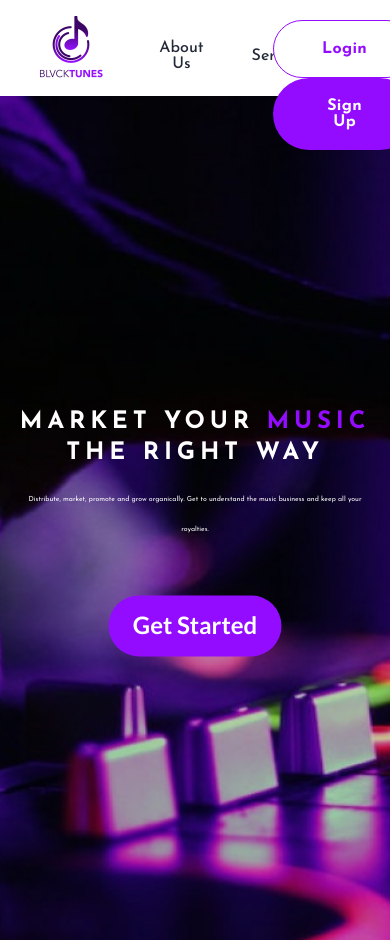
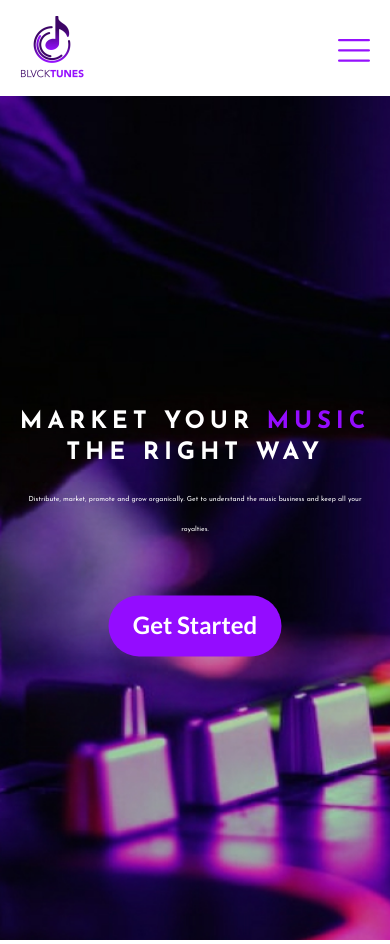
Before and after one commit to Daniel-Ope06/Blvcktunes-Web-App, an Angular app: page / in a window 390 px wide. Built offline with nearby package versions, Linux system fonts and the light colour scheme.

Commit message:
Adjust `navbar` for tablet and mobile

```diff
--- a/src/app/components/navbar/navbar.component.html
+++ b/src/app/components/navbar/navbar.component.html
@@ -3,7 +3,27 @@
         <img class="logo" src="assets/images/logo-with-name.jpg" aria-label="Logo">
     </a>
 
-    <div class="collapse navbar-collapse" [ngClass]="{ 'show': isNavbarOpen }">
+    <button class="navbar-toggler" type="button" aria-label="Hamburger Icon" (click)="toggleNavbar()">
+      <svg width="32" height="23" viewBox="0 0 32 23" fill="none" xmlns="http://www.w3.org/2000/svg" *ngIf="!isNavbarOpen">
+        <rect width="32" height="2.28571" rx="1.14286" fill="#9511FD"/>
+        <rect y="10.2857" width="32" height="2.28571" rx="1.14286" fill="#9511FD"/>
+        <rect y="20.5714" width="32" height="2.28571" rx="1.14286" fill="#9511FD"/>
+      </svg>
+
+      <svg width="32" height="32" viewBox="0 0 32 32" fill="none" xmlns="http://www.w3.org/2000/svg" *ngIf="isNavbarOpen">
+        <g clip-path="url(#clip0_30_75)">
+          <path d="M28.9144 1.60078L2.17293 28.3423C1.60489 28.9103 1.60489 29.8313 2.17293 30.3993C2.74096 30.9673 3.66193 30.9673 4.22997 30.3993L30.9715 3.65782C31.5395 3.08978 31.5395 2.16881 30.9715 1.60078C30.4034 1.03274 29.4825 1.03274 28.9144 1.60078Z" fill="#9511FD"/>
+          <path d="M30.9715 28.3422L4.23006 1.60072C3.66202 1.03269 2.74105 1.03269 2.17302 1.60072C1.60498 2.16876 1.60498 3.08973 2.17302 3.65776L28.9145 30.3993C29.4825 30.9673 30.4035 30.9673 30.9715 30.3993C31.5396 29.8312 31.5396 28.9103 30.9715 28.3422Z" fill="#9511FD"/>
+        </g>
+        <defs>
+          <clipPath id="clip0_30_75">
+            <rect width="32" height="32" fill="white"/>
+          </clipPath>
+        </defs>
+      </svg>
+    </button>
+
+    <div class="navbar-collapse" [ngClass]="{ 'open': isNavbarOpen }">
         <ul class="navbar-items">
           <li class="nav-item">
             <a class="nav-link" routerLink="/about-us">About Us</a>
--- a/src/app/components/navbar/navbar.component.scss
+++ b/src/app/components/navbar/navbar.component.scss
@@ -88,5 +88,97 @@ $brand-font-2: 'Lato', sans-serif;
         }
     }
 
+    .navbar-toggler{
+        background: transparent;
+        border: none;
+        position: absolute;
+        top: 40%;
+        left: 80%;
 
+    }
 }
+
+.navbar-toggler{
+    display: none;
+}
+
+// for 1024px laptop screens
+@media screen and (max-width: 1024px){
+    .navbar{
+        .navbar-btns{
+            .nav-btn{
+                padding: 20px 34px;
+            }
+        }
+    }
+}
+
+// for tablet screens
+@media screen and (max-width: 768px){
+    .navbar{
+        .logo{
+            left: 5%;
+        }
+
+        .navbar-toggler{
+            display: flex;
+            left: 90%;
+        }
+
+        .navbar-collapse{
+            position: fixed;
+            top: 96px;
+            right: -100%;
+            transition: right 0.3s ease-out;
+
+            width: 80%;
+            height: 100%;
+            background-color: $brand-white;
+            border-top: solid 2px $brand-purple;
+
+            &.open {
+                right: 0;
+            }
+
+            .navbar-items{
+                display: flex;
+                flex-direction: column;
+                align-items: flex-start;
+
+                top: 0%;
+                left: 0%;
+
+                .nav-item {
+                    margin-right: 0rem;
+                    margin-bottom: 2rem;
+                }
+            }
+
+            .navbar-btns{
+                display: flex;
+                flex-direction: row;
+                align-items: flex-start;
+                width: 90%;
+
+                left: 15px;
+                margin-top: 2rem;
+                border-top: solid 1px lighten($brand-black, 50%);
+                padding-top: 2rem;
+
+                .nav-btn{
+                    padding: 10px 24px;
+                }
+            }
+        }
+
+    }
+}
+
+// for mobile screens
+@media screen and (max-width: 480px){
+    .navbar{
+        .navbar-toggler{
+            left: 85%;
+        }
+    }
+}
--- a/src/app/components/navbar/navbar.component.ts
+++ b/src/app/components/navbar/navbar.component.ts
@@ -7,7 +7,7 @@ import { Component, OnInit } from '@angular/core';
 })
 export class NavbarComponent implements OnInit {
 
-  isNavbarOpen: boolean = true;
+  isNavbarOpen: boolean = false;
 
   constructor() { }
 
```
